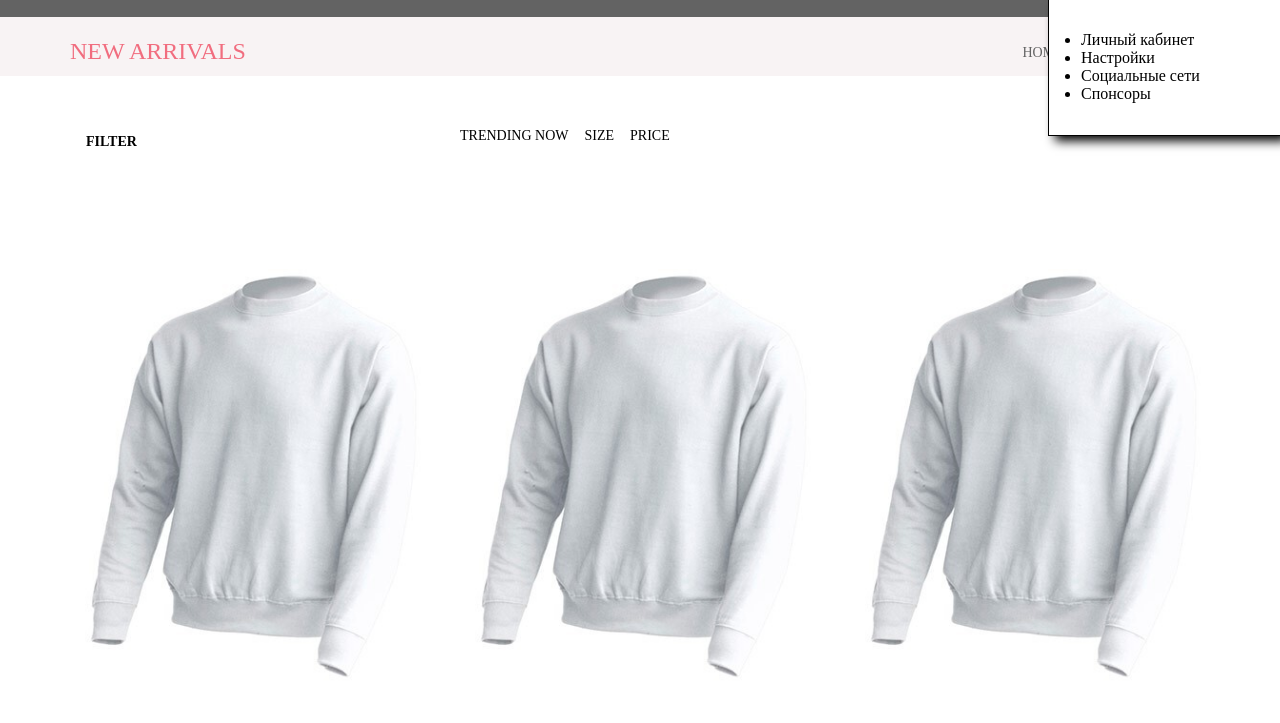
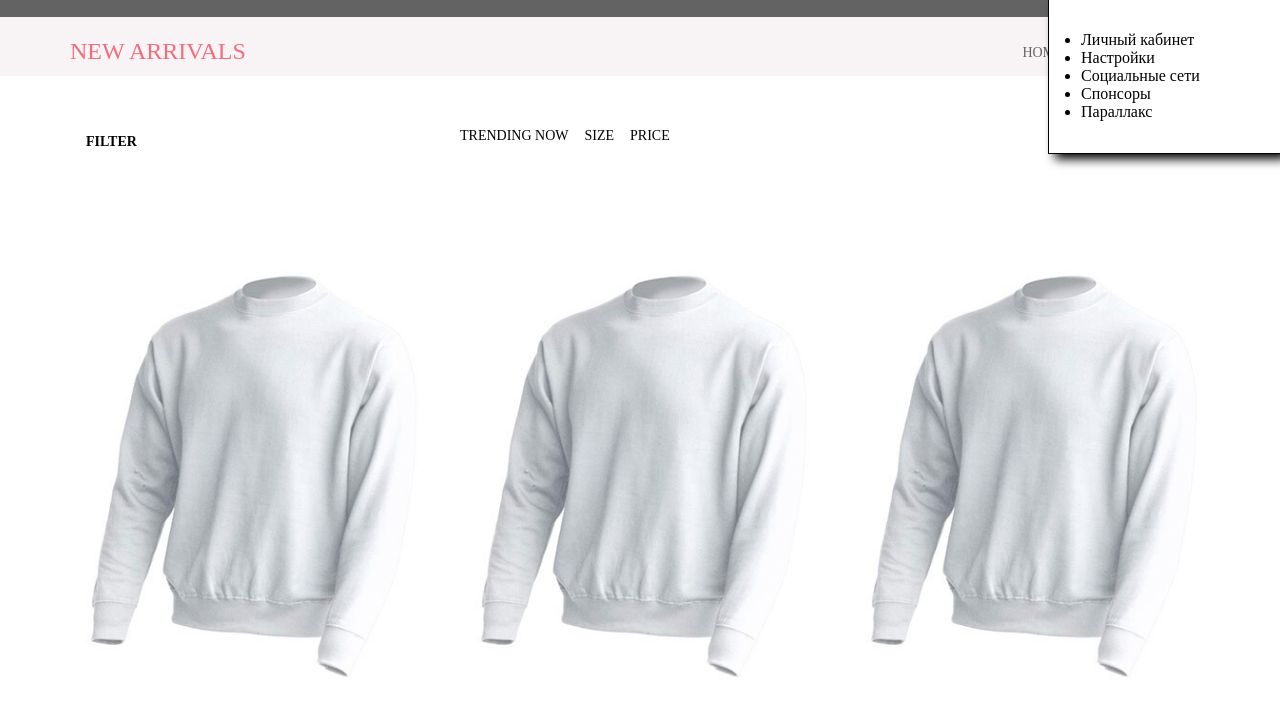
Before and after one commit to kiruxa123zxc/HTML-lvl, a plain HTML site: page index.html in a window 1280 px wide. Shown: the part 77-800 px from the top of the page. Drawn offline with Linux system fonts and the light colour scheme.

Commit message:
Update index.html

```diff
--- a/index.html
+++ b/index.html
@@ -23,6 +23,7 @@
             <li><a href="">Настройки</a></li>
             <li><a href="">Социальные сети</a></li>
             <li><a href="">Спонсоры</a></li>
+             <li><a href="bame/bame.html">Параллакс</a></li>
         </ul>
     </nav>
 </div>
```
